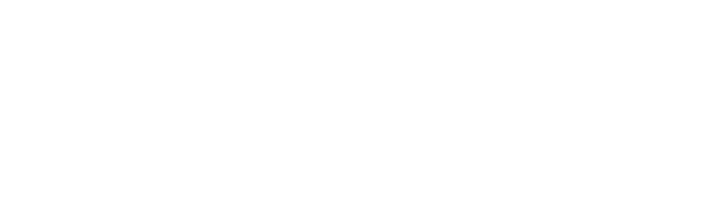
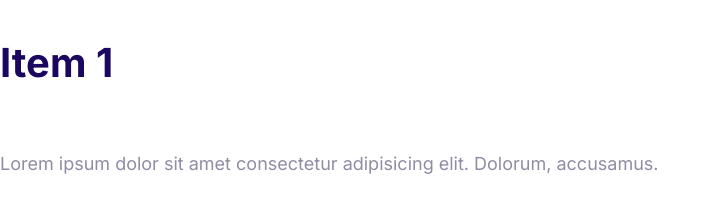
Before and after one commit to cabood2/moshify, a plain HTML site: page index.html in a window 1280 px wide. Shown: the whole page, without its empty margins (0-719 px from the left). Drawn offline with Linux system fonts and the light colour scheme.

Commit message:
Collapse (js not working)

```diff
--- a/index.html
+++ b/index.html
@@ -8,14 +8,26 @@
     <link rel="preconnect" href="https://fonts.googleapis.com" />
     <link rel="preconnect" href="https://fonts.gstatic.com" crossorigin />
     <link
-      href="https://fonts.googleapis.com/css2?family=Inter:wght@400;600;700&display=swap"
+      href="https://fonts.googleapis.com/css2?family=Inter:wght@400;500;600;700&display=swap"
       rel="stylesheet"
     />
     <link rel="stylesheet" href="/css/normalize.css" />
     <link rel="stylesheet" href="/css/styles.css" />
   </head>
   <body>
+    <div class="collapsible collapsible--expanded">
+      <header class="collapsible__header">
+        <h2 class="collapsible__heading">Item 1</h2>
+        <svg class="icon icon--white collapsible__chevron">
+          <use xlink:href="images/sprite.svg#chevron"></use>
+        </svg>
+      </header>
+      <div class="collapsible__content">
+        Lorem ipsum dolor sit amet consectetur adipisicing elit. Dolorum,
+        accusamus.
+      </div>
+    </div>
 
-    </div>
+    <script src="/js/main.js"></script>
   </body>
 </html>
```
